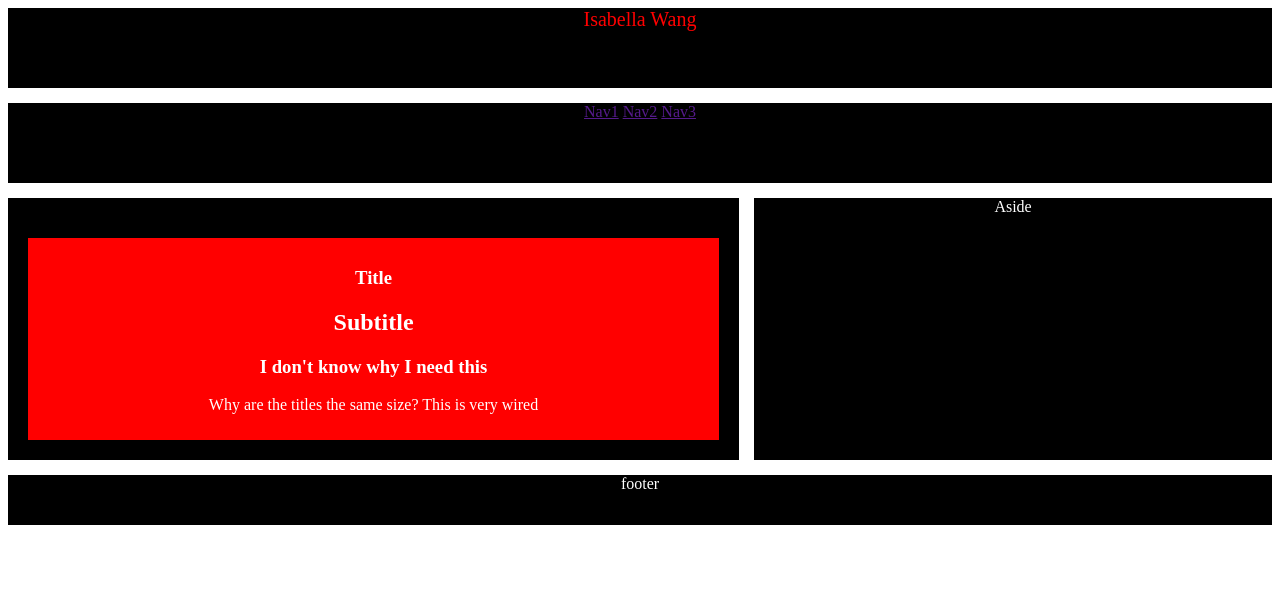
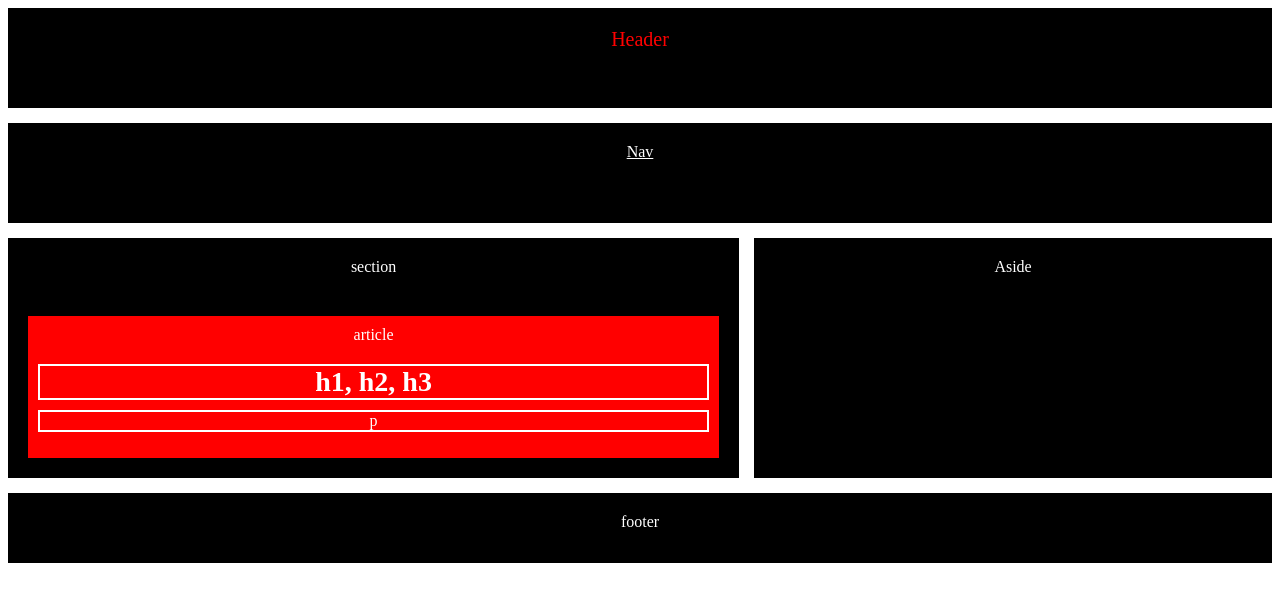
Before and after one commit to isabellaWang0108/bootcamp-HW, a plain HTML site: page HW1/HW1.html in a window 1280 px wide. Drawn offline with Linux system fonts and the light colour scheme.

Commit message:
layout update

```diff
--- a/HW1/HW1.css
+++ b/HW1/HW1.css
@@ -8,6 +8,7 @@ body{
 }
 
 header{
+	padding-top: 20px;
 	grid-column: 1/13;
 	height: 80px;
 	color: red;
@@ -16,6 +17,7 @@ header{
 	font-size: 20px;
 }
 nav{
+	padding-top: 20px;
 	grid-column: 1/13;
 	height: 80px;
 	color: red;
@@ -23,6 +25,8 @@ nav{
 	text-align: center;
 }
 section{
+	padding-top: 20px;
+	color: white;
 	grid-column: 1/8;
 	background-color: black;
 	text-align: center;
@@ -37,12 +41,14 @@ article{
 }
 
 aside{
+	padding-top: 20px;
 	grid-column: 8/13;
 	background-color: black;
 	color: white;
 	text-align: center;
 }
 footer{
+	padding-top: 20px;
 	grid-column: 1/13;
 	background-color: black;
 	color: white;
@@ -52,13 +58,20 @@ footer{
 
 h1{
 	color: white;
+	border:solid;
+	border-width: 2px;
+	border-color: white;
+	font-size: 28px;
+	margin: 20px auto 10px auto;
 }
-h2{
-	color: white;
-}
-h3{
-	color: white;
-}
+
 p{
 	color: white;
+	border:solid;
+	border-width: 2px;
+	border-color: white;
+    margin-top: 0px;
 }
+.white{
+	color:white;
+}
--- a/HW1/HW1.html
+++ b/HW1/HW1.html
@@ -10,20 +10,19 @@
 
 	<body>
 
-		<header>Isabella Wang</header>
+		<header>Header</header>
 		<nav>
-			<a href="">Nav1</a>
-			<a href="">Nav2</a>
-			<a href="">Nav3</a>
+			<a class="white" href="">Nav</a>
 		</nav>
 
 
 		<section>
+			section
 			<article>
-				<h1>Title</h1>
-				<h2>Subtitle</h2>
-				<h3>I don't know why I need this</h3>
-				<p>Why are the titles the same size? This is very wired</p>
+				article
+				<h1>h1, h2, h3</h1>
+
+				<p>p</p>
 			</article>
 		</section>
 
```
